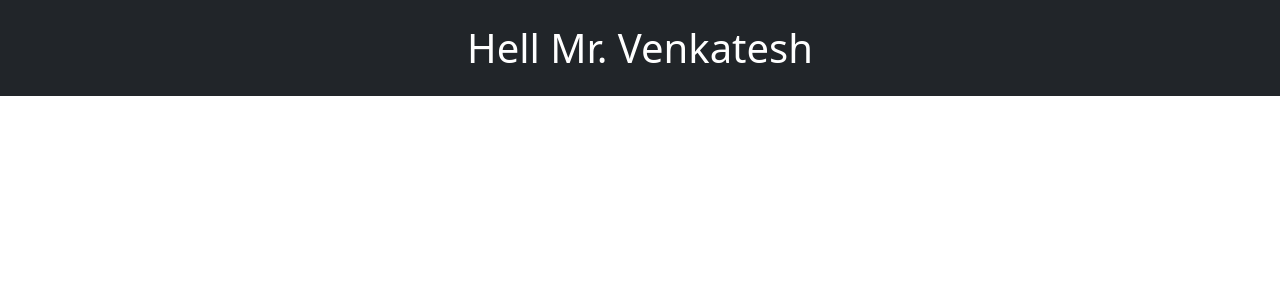
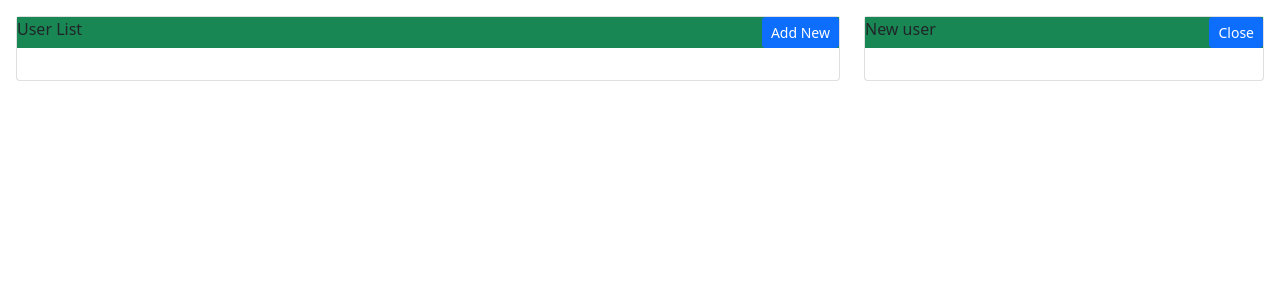
Before and after one commit to Avenkatesh1/Angular_JSON-CRUD, an Angular app: page / in a window 1280 px wide. Shown: the top 300 px of the page. Built offline with nearby package versions, Linux system fonts and the light colour scheme.

Commit message:
here i have create an 2 cards one is user list and other one is New User

```diff
--- a/db.json
+++ b/db.json
@@ -5,5 +5,18 @@
         {"userId":103, "userName":"Nandini"},
         {"userId":104, "userName":"Raju"},
         {"userId":105, "userName":"Amma"}
-    ]
+    ],
+    "cityList":["Bangalore", "Hydharabad", "Pune", "Maharastra"],
+    "createList":{
+        "result":"true",
+        "data":{"userId":101, "userName":"Venkatesh"}
+    },
+    "updateList":{
+        "result":"true",
+        "data":{"userId":102, "userName":"Venkat"}
+    },
+    "deleteList":{
+        "result":"true",
+        "data":{"userId":103, "userName":"Venky"}
+    }
 }
--- a/src/app/app.component.html
+++ b/src/app/app.component.html
@@ -1 +1,40 @@
-<h1 class="text-center p-4 bg-dark text-white">Hell Mr. Venkatesh</h1>
+<div class="row p-3">
+    <div class="col-8">
+        <div class="card">
+            <div class="card-heder bg-success">
+                <div class="row">
+                    <div class="col-6">
+                        User List
+                    </div>
+                    <div class="col-6 text-end">
+                        <button class="btn btn-primary btn-sm">Add New</button>
+                    </div>
+                </div>
+            </div>
+            <div class="card-body">
+                <table>
+
+                </table>
+            </div>
+        </div>
+    </div>
+    <div class="col-4">
+        <div class="card">
+            <div class="card-heder bg-success">
+                <div class="row">
+                    <div class="col-6">
+                        New user
+                    </div>
+                    <div class="col-6 text-end">
+                        <button class="btn btn-primary btn-sm">Close</button>
+                    </div>
+                </div>
+            </div>
+            <div class="card-body">
+                <table>
+
+                </table>
+            </div>
+        </div>
+    </div>
+</div>
```
